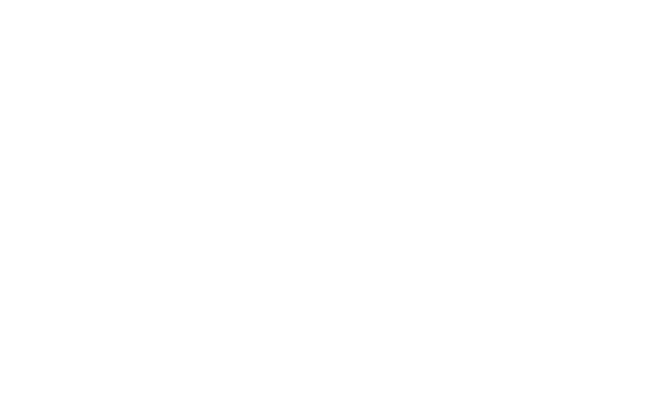
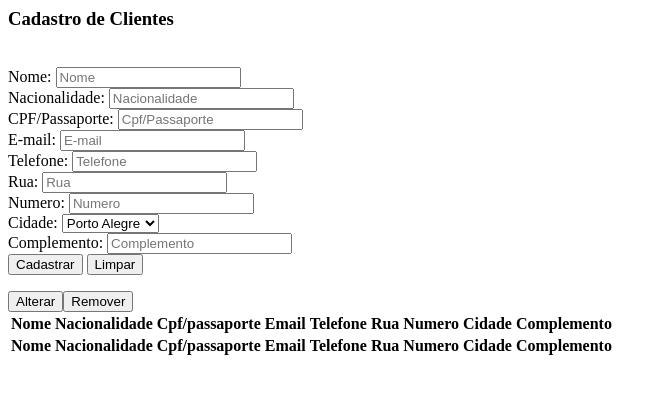
Before and after one commit to IuriAugusto397/aulaDSWFadergs, a plain HTML site: page cadastroCliente.html in a window 1280 px wide. Shown: the whole page, without its empty margins (0-667 px from the left). Drawn offline with Linux system fonts and the light colour scheme.

Commit message:
HTML Telas de cadastro de cliente, cadastro de pais e cadastro de pets

```diff
--- a/cadastroCliente.html
+++ b/cadastroCliente.html
@@ -1,3 +1,55 @@
 <html>
+    <body>
+        <h3>Cadastro de Clientes</h3></br>
+            <form>
+                <label>Nome:</label> <input name="txNome" type="text" placeholder="Nome"></input> <br/>
+                <label>Nacionalidade:</label> <input name="txNacionalidade" type="text" placeholder="Nacionalidade"></input> <br/>
+                <label>CPF/Passaporte:</label> <input name="txCpf" type="text" placeholder="Cpf/Passaporte"></input> <br/>
+                <label>E-mail:</label> <input name="txEmail" type="email" placeholder="E-mail"></input> <br/>
+                <label>Telefone:</label> <input name="txTelefone" type="tel" placeholder="Telefone"></input> <br/>
+                <label>Rua:</label> <input name="txRua" type="text" placeholder="Rua"></input> <br/>
+                <label>Numero:</label> <input name="txNumero" type="number" placeholder="Numero"></input> <br/>
+                <label>Cidade: </label>
+                    <select id="Cidade" name="Cidade">
+                    <option>Porto Alegre</option>
+                    <option>Canoas</option>
+                    <option>Esteio</option>
+                    <option>Sapiranga</option>
+                    </select> </br>
+                <label>Complemento:</label> <input name="Complemento" type="text" placeholder="Complemento"></input> <br/>
 
+                <button type="submit">Cadastrar</button>
+                <button type="reset">Limpar</button>
+            </form>
+
+            <table>
+                <tr>
+                    <th>Nome</th>
+                    <th>Nacionalidade</th>
+                    <th>Cpf/passaporte</th>
+                    <th>Email</th>
+                    <th>Telefone</th>
+                    <th>Rua</th>
+                    <th>Numero</th>
+                    <th>Cidade</th>
+                    <th>Complemento</th>
+                </tr>
+                <tr>
+                    <th>Nome</th>
+                    <th>Nacionalidade</th>
+                    <th>Cpf/passaporte</th>
+                    <th>Email</th>
+                    <th>Telefone</th>
+                    <th>Rua</th>
+                    <th>Numero</th>
+                    <th>Cidade</th>
+                    <th>Complemento</th>
+                    <button type="submit">Alterar</button>
+                    <button type="submit">Remover</button>
+                </tr>
+
+            </table>
+
+
+    </body>
 </html>
```
Also changed, not shown: cadastroPais.html (+31 -0 lines), cadastroPets.html (+35 -0 lines).
